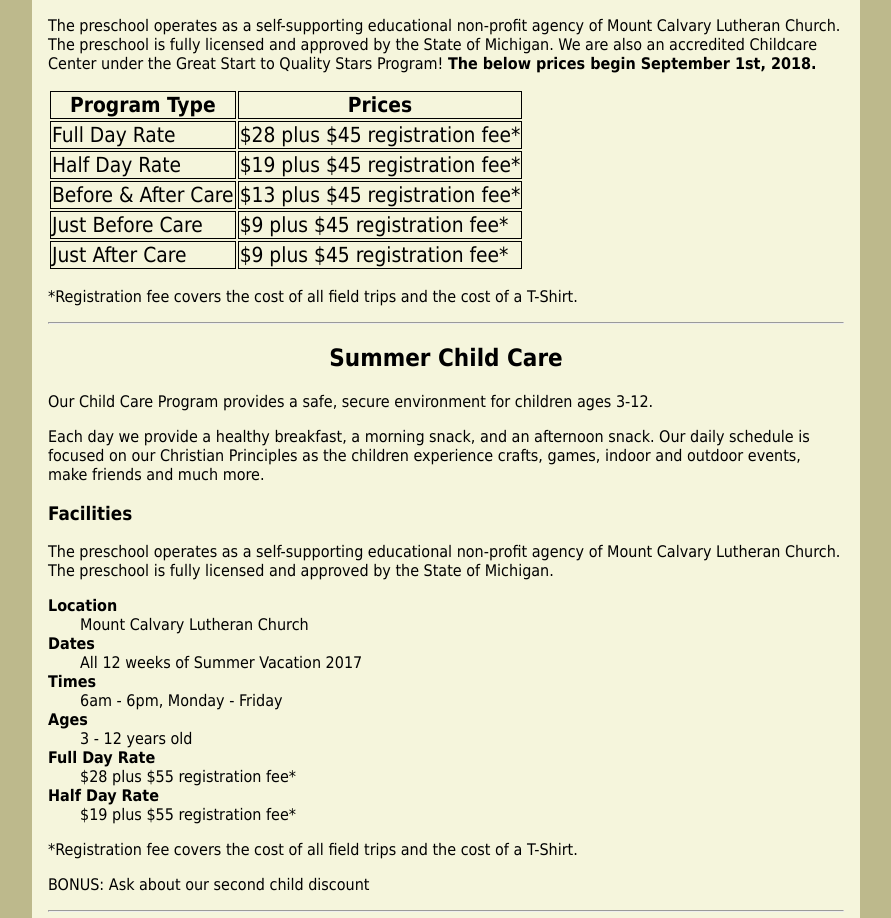
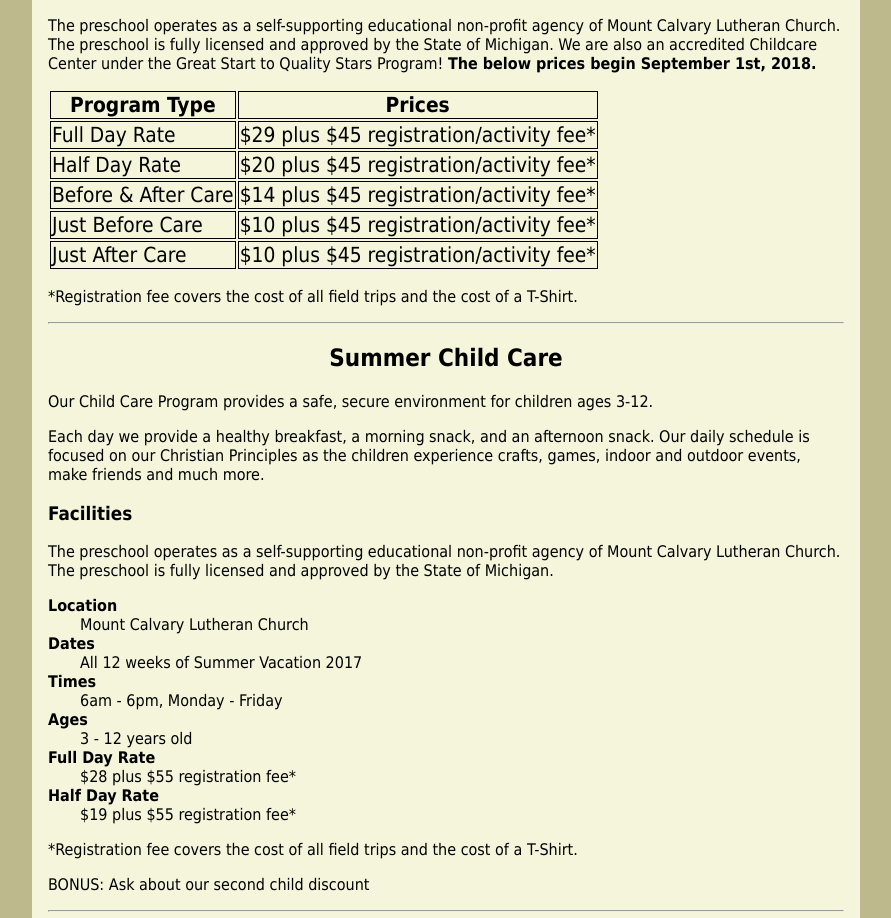
Before and after one commit to gabemcninch/MountCalvary, a plain HTML site: page preschool_program.html in a window 1280 px wide. Shown: the part 889-1807 px from the top of the page, without its empty margins (194-1085 px from the left). Drawn offline with Linux system fonts and the light colour scheme.

Commit message:
Update preschool_program.html

```diff
--- a/preschool_program.html
+++ b/preschool_program.html
@@ -82,23 +82,23 @@
                 <tbody>
                     <tr>
                         <td>Full Day Rate</td>
-                        <td>$28 plus $45 registration fee*</td>
+                        <td>$29 plus $45 registration/activity fee*</td>
                     </tr>
                     <tr>
                         <td>Half Day Rate</td>
-                        <td>$19 plus $45 registration fee*</td>
+                        <td>$20 plus $45 registration/activity fee*</td>
                     </tr>
                     <tr>
                         <td>Before & After Care</td>
-                        <td>$13 plus $45 registration fee*</td>
+                        <td>$14 plus $45 registration/activity fee*</td>
                     </tr>
                     <tr>
                         <td>Just Before Care</td>
-                        <td>$9 plus $45 registration fee*</td>
+                        <td>$10 plus $45 registration/activity fee*</td>
                     </tr>
                     <tr>
                         <td>Just After Care</td>
-                        <td>$9 plus $45 registration fee*</td>
+                        <td>$10 plus $45 registration/activity fee*</td>
                     </tr>
                 </tbody>
             </table>
```
